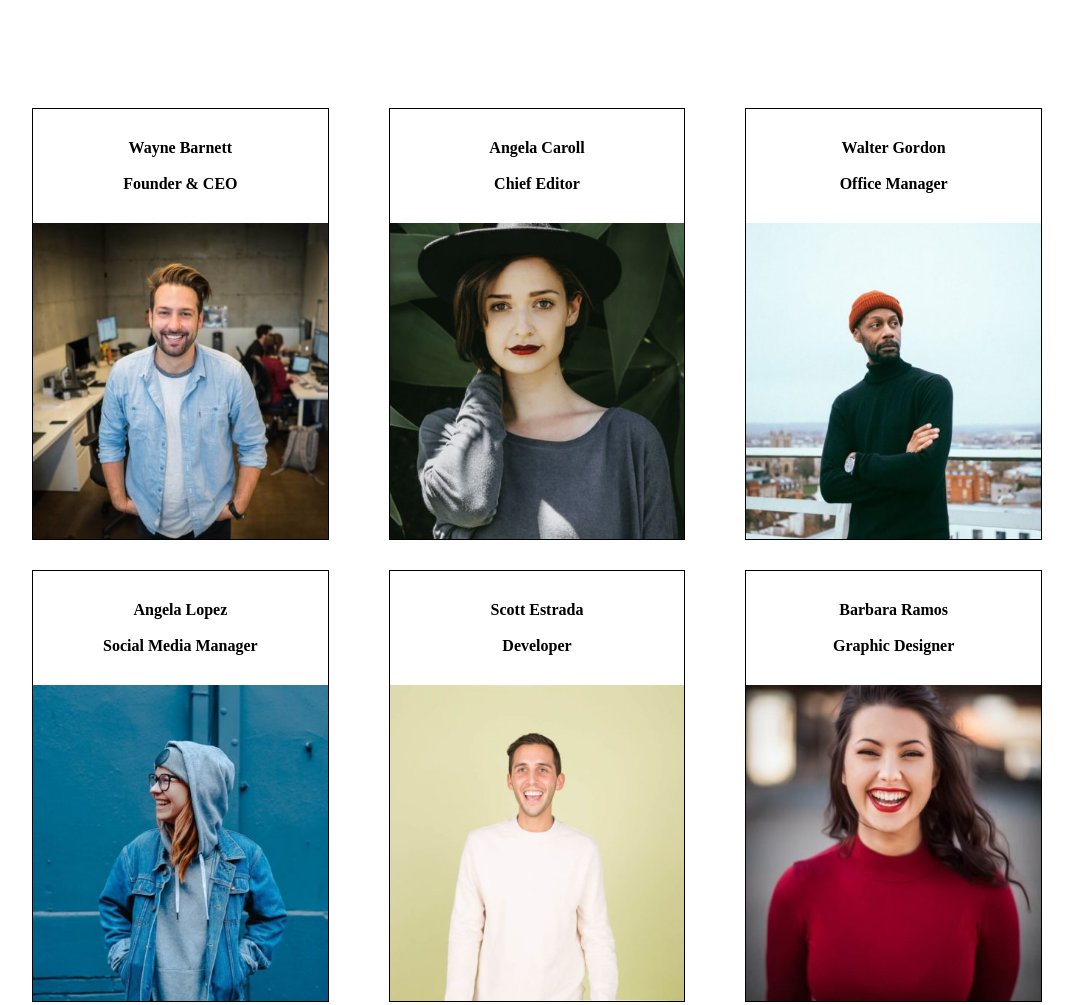
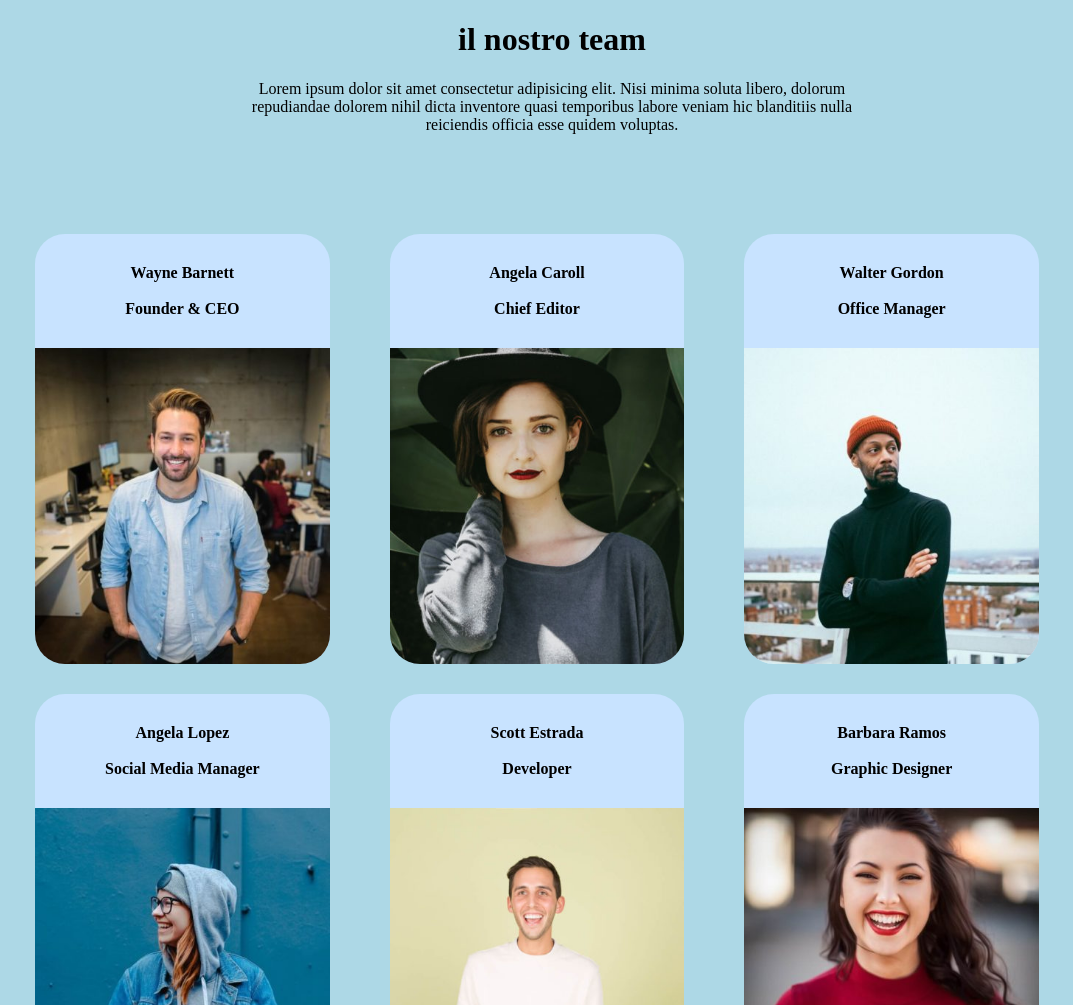
Before and after one commit to WalterCorsini/js-our-team, a plain HTML site: page index.html in a window 1280 px wide. Shown: the top 1005 px of the page, without its empty margins (88-1161 px from the left). Drawn offline with Linux system fonts and the light colour scheme.

Commit message:
fix style and add header

```diff
--- a/css/style.css
+++ b/css/style.css
@@ -1,7 +1,20 @@
+body{
+    background-color: lightblue;
+}
+
+header{
+    margin-top: 50px;
+    text-align: center;
+    width: 50%;
+    margin: 0 auto;
+}
+
 img{
     position: absolute;
     bottom: 0;
     max-width: 100%;
+    border-bottom-left-radius:  30px;
+    border-bottom-right-radius:  30px;
 }
 
 #result{
@@ -13,13 +26,14 @@ img{
 }
 
 .card{
+    background-color: rgb(200, 227, 255);
     position: relative;
     display: flex;
     flex-direction: column;
     align-items: center;
     width: calc(100% / 3 - 60px);
     min-width: 250px;
+    border-radius: 30px;
     height: 400px;
-    border: 1px solid black;
     padding-top: 30px;
 }
--- a/index.html
+++ b/index.html
@@ -8,6 +8,13 @@
         <link rel="stylesheet" href="./css/style.css">
     </head>
     <body>
+        <header>
+            <h1>il nostro team</h1>
+            <span>Lorem ipsum dolor sit amet consectetur adipisicing elit. Nisi
+                minima soluta libero, dolorum repudiandae dolorem nihil dicta
+                inventore quasi temporibus labore veniam hic blanditiis nulla
+                reiciendis officia esse quidem voluptas.</span>
+        </header>
         <div id="result">
 
         </div>
```
Lines whose indentation alone changed are shown as unchanged.
